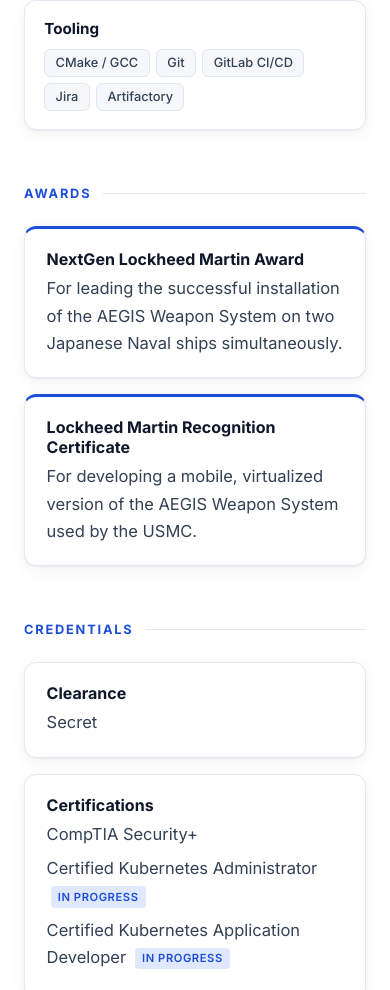
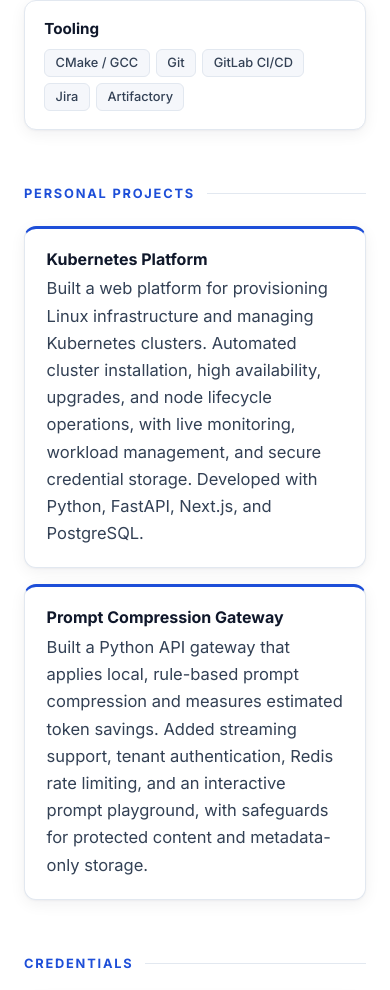
Before and after one commit to sullivt3/sullivt3.github.io, a plain HTML site: page index.html in a window 390 px wide. Shown: the part 5490-6480 px from the top of the page. Drawn offline with Linux system fonts and the light colour scheme.

Commit message:
Replace awards with personal projects

```diff
--- a/index.html
+++ b/index.html
@@ -27,7 +27,7 @@
       <div class="links">
         <a href="#experience">Experience</a>
         <a href="#skills">Skills</a>
-        <a href="#awards">Awards</a>
+        <a href="#projects">Personal Projects</a>
         <a href="#credentials">Credentials</a>
         <a class="nav-cta" href="mailto:thomas.j.sullivan03@gmail.com">Contact</a>
       </div>
@@ -205,17 +205,22 @@
       </div>
     </section>
 
-    <section id="awards">
-      <h2>Awards</h2>
+    <section id="projects">
+      <h2>Personal Projects</h2>
       <div class="cards">
         <article class="card">
-          <h3>NextGen Lockheed Martin Award</h3>
-          <p>For leading the successful installation of the AEGIS Weapon System on two Japanese Naval
-            ships simultaneously.</p>
+          <h3>Kubernetes Platform</h3>
+          <p>Built a web platform for provisioning Linux infrastructure and managing Kubernetes clusters.
+            Automated cluster installation, high availability, upgrades, and node lifecycle operations,
+            with live monitoring, workload management, and secure credential storage. Developed with
+            Python, FastAPI, Next.js, and PostgreSQL.</p>
         </article>
         <article class="card">
-          <h3>Lockheed Martin Recognition Certificate</h3>
-          <p>For developing a mobile, virtualized version of the AEGIS Weapon System used by the USMC.</p>
+          <h3>Prompt Compression Gateway</h3>
+          <p>Built a Python API gateway that applies local, rule-based prompt compression and measures
+            estimated token savings. Added streaming support, tenant authentication, Redis rate limiting,
+            and an interactive prompt playground, with safeguards for protected content and metadata-only
+            storage.</p>
         </article>
       </div>
     </section>
--- a/styles.css
+++ b/styles.css
@@ -205,7 +205,7 @@ h2::after { content: ""; flex: 1; height: 1px; background: var(--border); }
   background: var(--card); border: 1px solid var(--border); border-radius: var(--radius);
   padding: 1.25rem 1.35rem; box-shadow: var(--shadow);
 }
-#awards .card { border-top: 3px solid var(--accent); }
+#projects .card { border-top: 3px solid var(--accent); }
 .card h3 { margin: 0 0 0.4rem; font-size: 1rem; font-weight: 700; }
 .card p { margin: 0; }
 ul.plain { margin: 0; padding: 0; list-style: none; }
```
